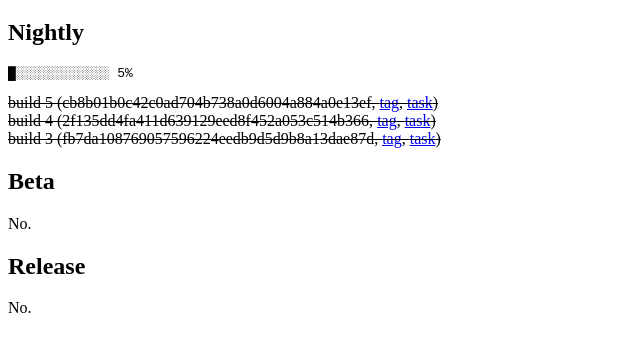
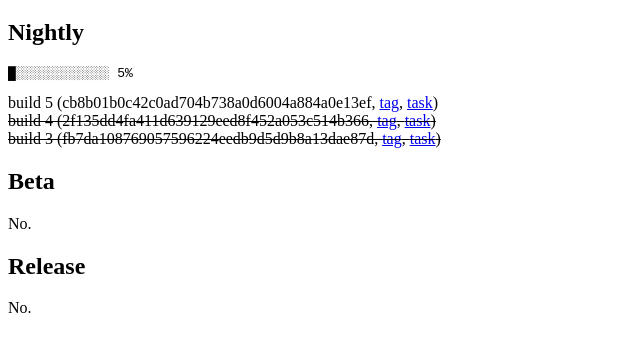
Before and after one commit to pocmo/arewefenixyet, a plain HTML site: page index.html in a window 1280 px wide. Shown: the part 61-412 px from the top of the page, without its empty margins (0-640 px from the left). Drawn offline with Linux system fonts and the light colour scheme.

Commit message:
Update index.html

```diff
--- a/index.html
+++ b/index.html
@@ -9,7 +9,7 @@
       <h1>Are we Fenix yet?</h1>
       <h2>Nightly</h2>
         <pre>█░░░░░░░░░░░░ 5%</pre>
-      <strike>build 5 (cb8b01b0c42c0ad704b738a0d6004a884a0e13ef, <a href="https://github.com/mozilla-mobile/fenix/tree/fennec/nightly/5">tag</a>, <a href="https://firefox-ci-tc.services.mozilla.com/tasks/index/project.mobile.fenix.v2.fennec-nightly.2020.01.26.revision/cb8b01b0c42c0ad704b738a0d6004a884a0e13ef">task</a>)</strike>
+      build 5 (cb8b01b0c42c0ad704b738a0d6004a884a0e13ef, <a href="https://github.com/mozilla-mobile/fenix/tree/fennec/nightly/5">tag</a>, <a href="https://firefox-ci-tc.services.mozilla.com/tasks/index/project.mobile.fenix.v2.fennec-nightly.2020.01.26.revision/cb8b01b0c42c0ad704b738a0d6004a884a0e13ef">task</a>)
        <br/>
       <strike>build 4 (2f135dd4fa411d639129eed8f452a053c514b366, <a href="https://github.com/mozilla-mobile/fenix/tree/fennec/nightly/4">tag</a>, <a href="https://firefox-ci-tc.services.mozilla.com/tasks/index/project.mobile.fenix.v2.fennec-nightly.2020.01.22.revision/2f135dd4fa411d639129eed8f452a053c514b366">task</a>)</strike>
        <br />
```
